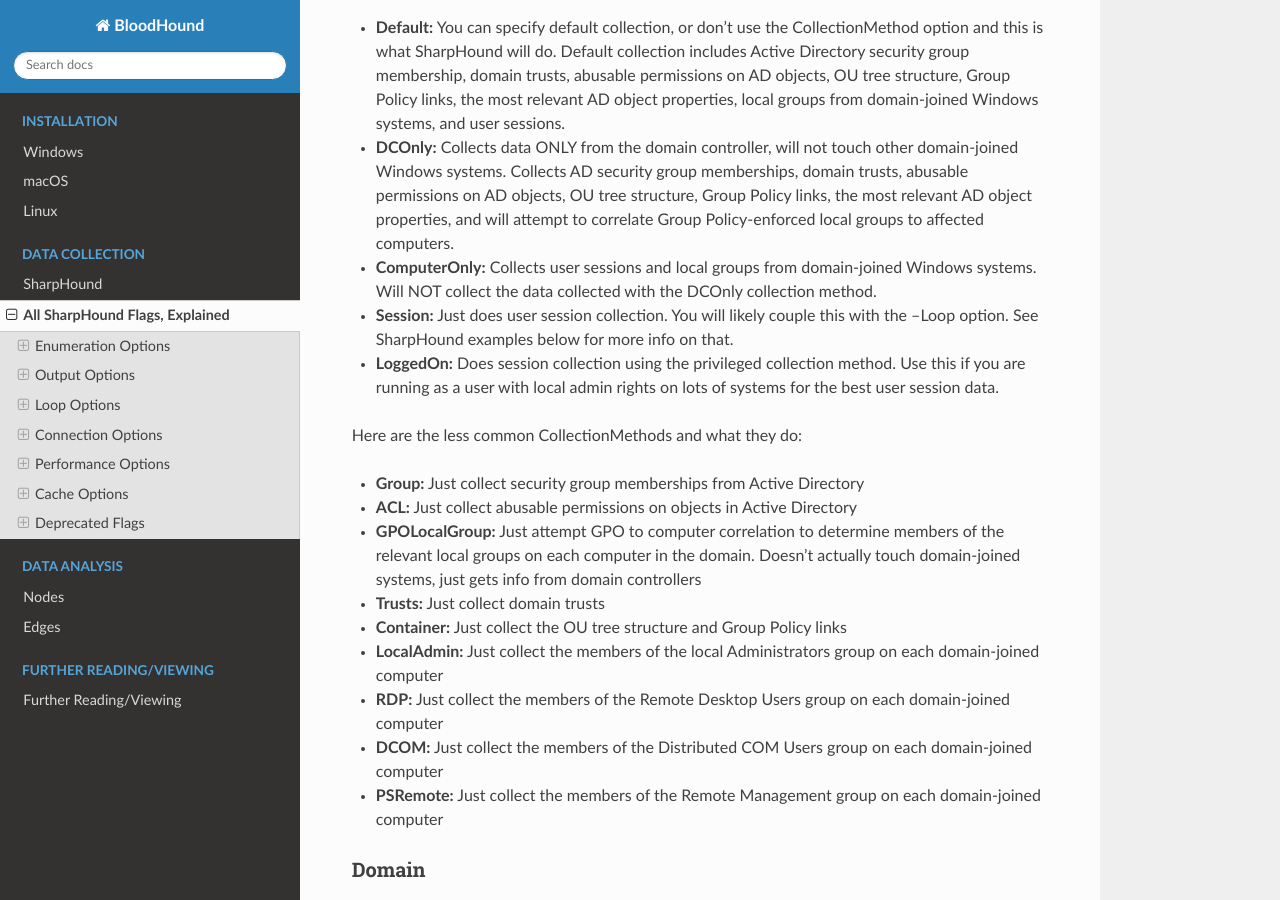
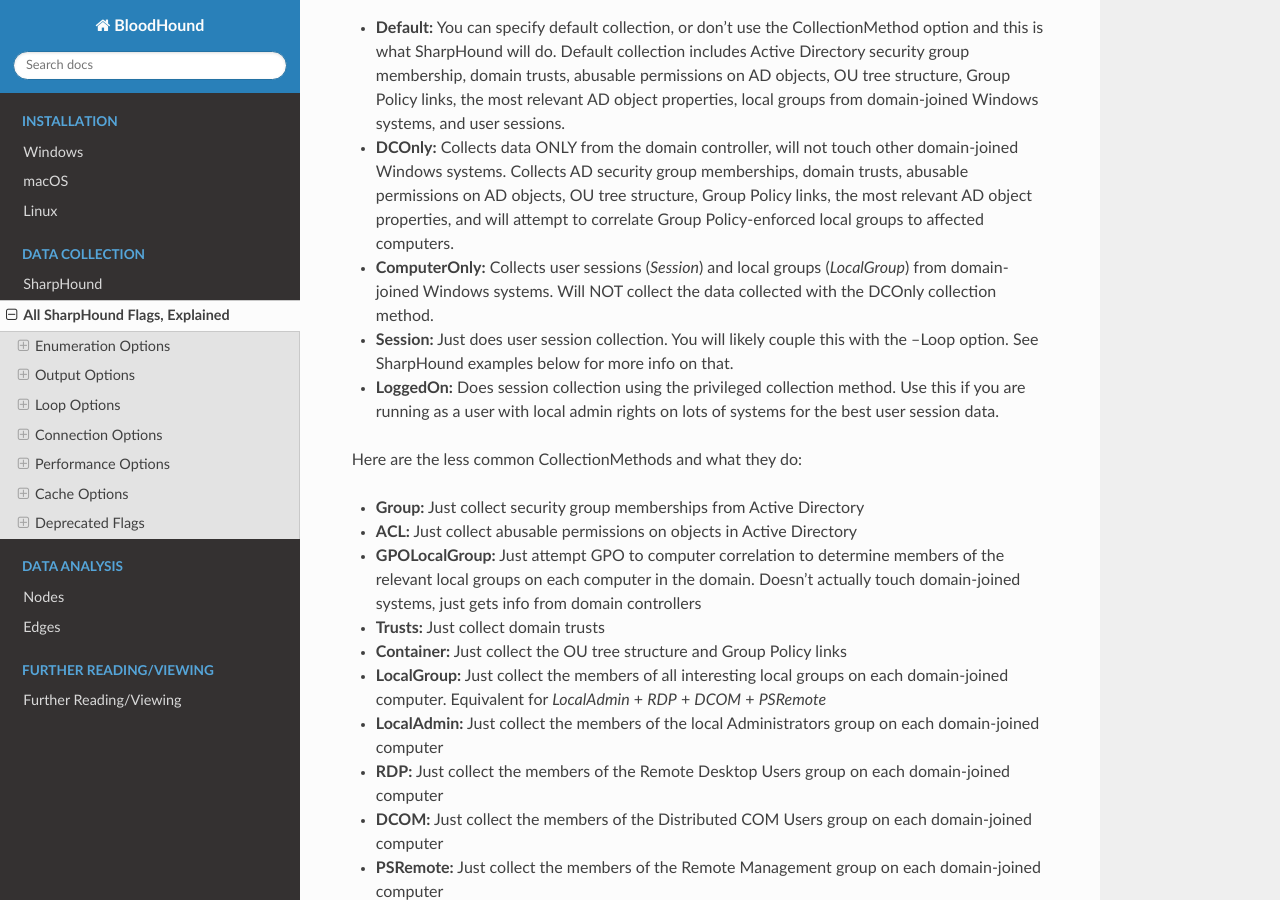
Before and after one commit to BloodHoundAD/BloodHound, a Sphinx documentation site: the page built from docs/data-collection/sharphound-all-flags.rst, in a window 1280 px wide and 900 px high, scrolled down 394 px. Built offline with Sphinx 7.4.7 and the Read the Docs theme 2.0.0, drawn with Linux system fonts in a browser that asks for light colours; pages that are not in the unit, such as notebooks, are missing from menus.

Commit message:
Doc: detail more "ComputerOnly" flag and add "LocalGroup" flag

```diff
--- a/docs/data-collection/sharphound-all-flags.rst
+++ b/docs/data-collection/sharphound-all-flags.rst
@@ -23,9 +23,9 @@
   trusts, abusable permissions on AD objects, OU tree structure, Group Policy
   links, the most relevant AD object properties, and will attempt to correlate
   Group Policy-enforced local groups to affected computers.
-* **ComputerOnly:** Collects user sessions and local groups from domain-joined
-  Windows systems. Will NOT collect the data collected with the DCOnly collection
-  method.
+* **ComputerOnly:** Collects user sessions (*Session*) and local groups (*LocalGroup*)
+  from domain-joined Windows systems. Will NOT collect the data collected with the DCOnly
+  collection method.
 * **Session:** Just does user session collection. You will likely couple this with
   the --Loop option. See SharpHound examples below for more info on that.
 * **LoggedOn:** Does session collection using the privileged collection method. Use
@@ -41,6 +41,9 @@
   touch domain-joined systems, just gets info from domain controllers
 * **Trusts:** Just collect domain trusts
 * **Container:** Just collect the OU tree structure and Group Policy links
+* **LocalGroup:** Just collect the members of all interesting local groups on
+  each domain-joined computer. Equivalent for *LocalAdmin* + *RDP* + *DCOM* +
+  *PSRemote*
 * **LocalAdmin:** Just collect the members of the local Administrators group on
   each domain-joined computer
 * **RDP:** Just collect the members of the Remote Desktop Users group on each
```
